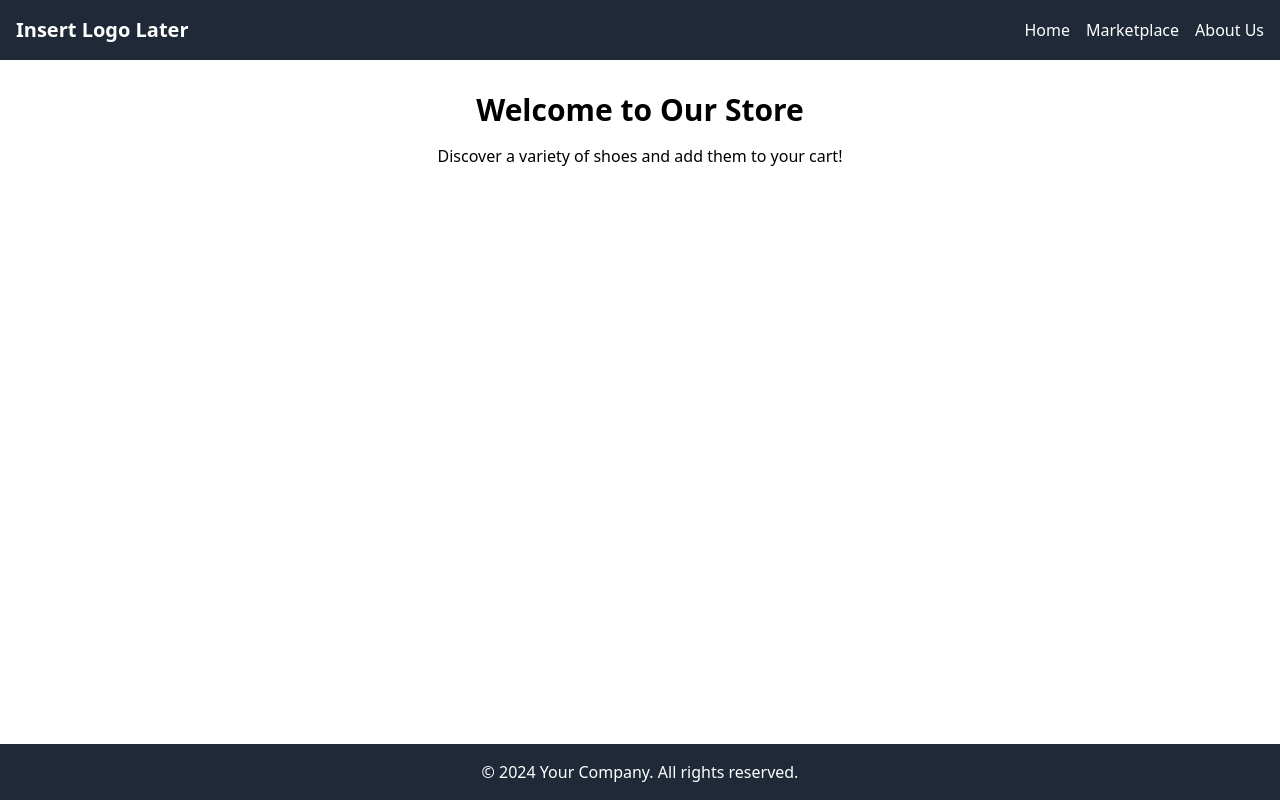
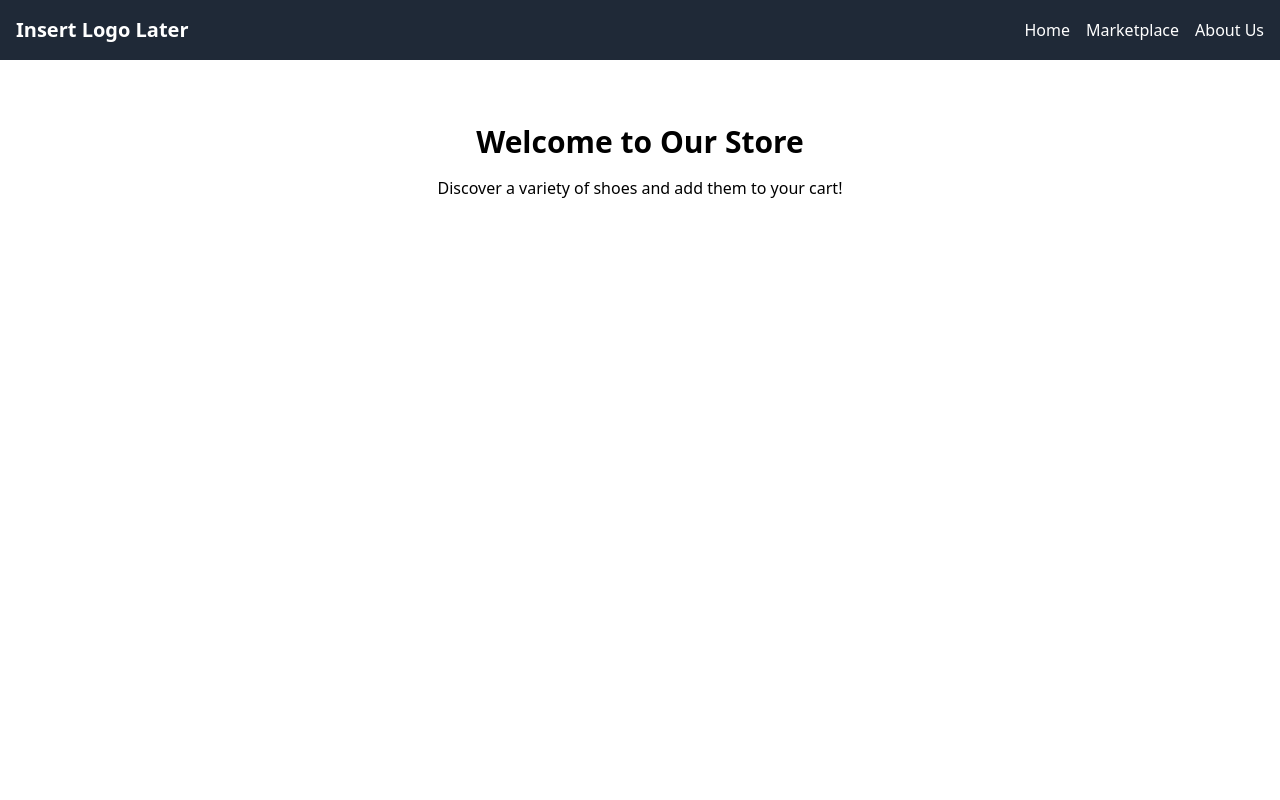
Before and after one commit to PhoneWyne/shoes-ecommerce, a React (Vite) app: page / in a window 1280 px wide. Shown: the top 800 px of the page. Built offline with nearby package versions, Linux system fonts and the light colour scheme.

Commit message:
Added Navbar, Footer, and Layout container

```diff
--- a/src/App.jsx
+++ b/src/App.jsx
@@ -1,11 +1,19 @@
 import { BrowserRouter as Router, Route, Routes } from 'react-router-dom';
 import { HomePage } from './pages/homePage/HomePage';
-
+import { Layout } from './layout/Layout';
 function App() {
   return (
     <Router>
       <Routes>
-        <Route path="/" element={<HomePage />} />
+        <Route
+          path="/"
+          element={
+            <Layout>
+                <HomePage />
+            </Layout>
+          }
+        />
+
         {/* Add routes for Marketplace and About Us */}
       </Routes>
     </Router>
--- a/src/layout/Layout.jsx
+++ b/src/layout/Layout.jsx
@@ -1,12 +1,13 @@
-import { Outlet } from 'react-router-dom';
-import { Navbar } from './Backup_Navbar';
-import { Footer } from './Backup_Footer';
+import { Navbar } from "./navbar/Navbar";
+import { Footer } from "./footer/Footer";
 
-export function Layout() {
+export function Layout({ children }) {
     return (
-    <div className='bg-primary text-white min-h-screen'>
+      <div className="flex flex-col min-h-screen">
         <Navbar />
-      <Outlet />
+        <main className="flex-grow container mx-auto p-8">
+          {children}
+        </main>
         <Footer />
       </div>
     );
--- a/src/pages/homePage/HomePage.jsx
+++ b/src/pages/homePage/HomePage.jsx
@@ -1,17 +1,17 @@
-import { Navbar } from "../../layout/navbar/Navbar";
-import { Footer } from "../../layout/footer/Footer";
-
+// import { Navbar } from "../../layout/navbar/Navbar";
+// import { Footer } from "../../layout/footer/Footer";
+// shifted to Layout.jsx
 export function HomePage() {
     return (
       <div className="flex flex-col min-h-screen">
-        <Navbar />
+        {/* <Navbar /> */}
         <main className="flex-grow container mx-auto p-8">
           <h1 className="text-3xl font-bold text-center">Welcome to Our Store</h1>
           <p className="text-center mt-4">
             Discover a variety of shoes and add them to your cart!
           </p>
         </main>
-        <Footer />
+        {/* <Footer /> */}
       </div>
     );
   }
```
Also changed, not shown: src/pages/about/About.jsx (added), src/pages/marketPlace/MarketPlace.jsx (added). Lines whose indentation alone changed are shown as unchanged.
